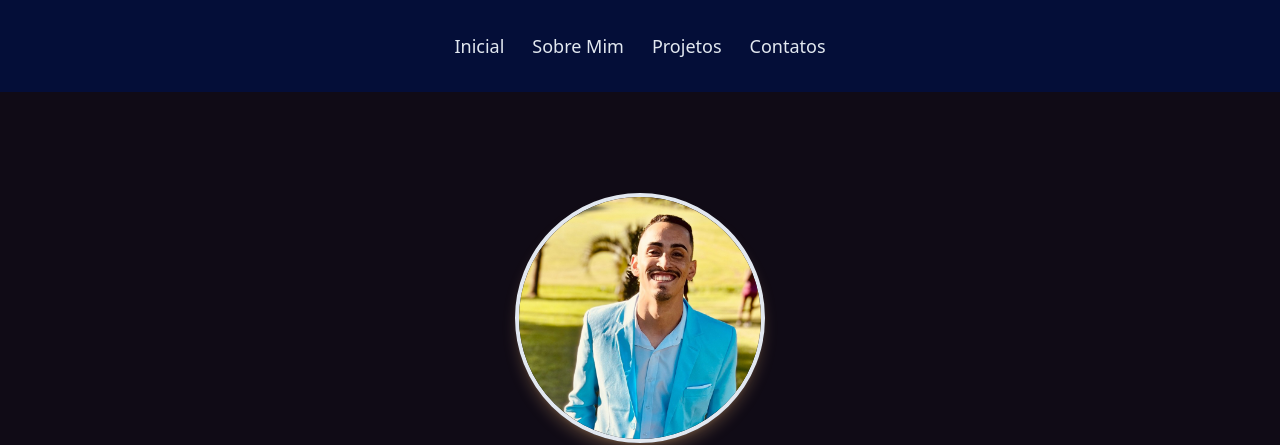
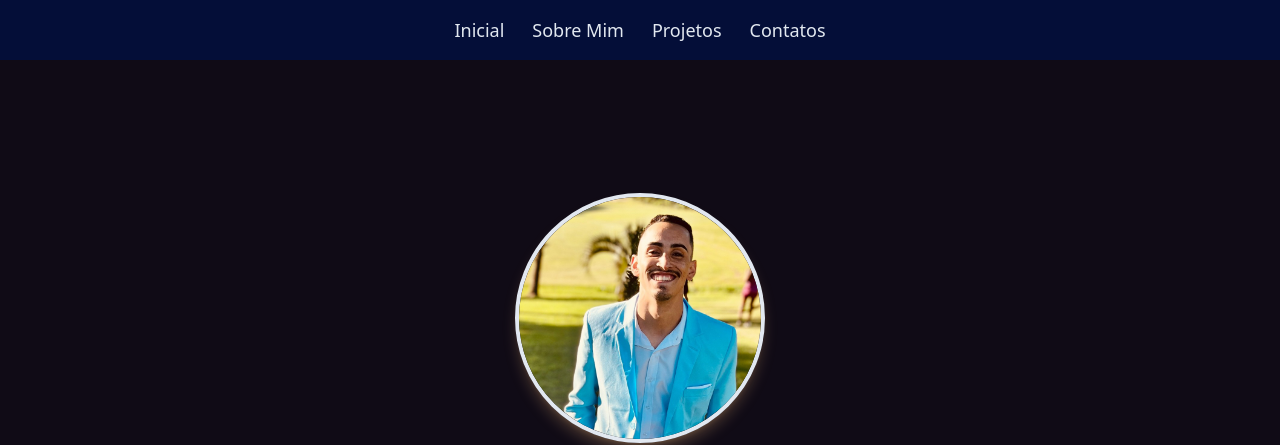
Before and after one commit to gabrielschug/pagina-web__Portifolio, a website: page index.html in a window 1280 px wide. Shown: the top 445 px of the page. Drawn offline with Linux system fonts and the light colour scheme.

Commit message:
Ajustado o md: padding do menu_nav

```diff
--- a/index.html
+++ b/index.html
@@ -8,7 +8,7 @@
     <title>Gabriel Schug | Portifólio</title>
   </head>
   <body class="bg-escuro text-claro">
-    <nav class="navegacao fixed bg-azulescuro w-full z-100 p-2 md:p-6">
+    <nav class="navegacao fixed bg-azulescuro w-full z-100 p-2 md:p-5">
       <ul class="menu flex gap-1 md:gap-3 justify-center">
         <li><a href="#inicio" class="menu-link flex text-center  items-center text-sm md:text-lg font-medium relative p-1 md:p-2 transition duration-150 hover:text-white">Inicial</a></li>
         <li><a href="#sobre" class="menu-link flex text-center  items-center text-sm md:text-lg font-medium relative p-1 md:p-2 transition duration-150 hover:text-white">Sobre Mim</a></li>
```
